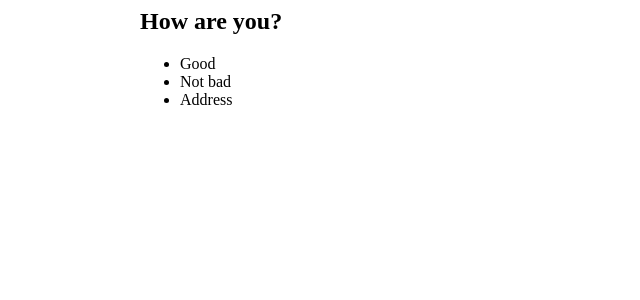
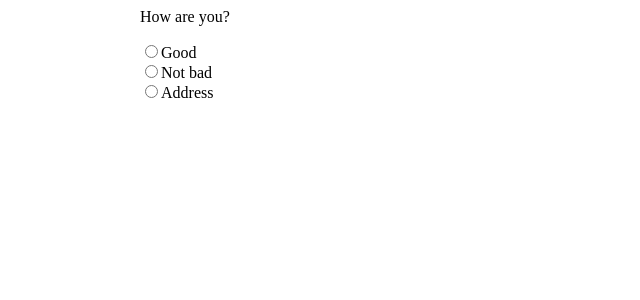
Before and after one commit to abruzzi/state-machine, a React (Vite) app: page /qna in a window 1280 px wide. Shown: the top 300 px of the page, without its empty margins (0-640 px from the left). Built offline with nearby package versions, Linux system fonts and the light colour scheme.

Commit message:
Refactor a little bit

```diff
--- a/src/howareyou.jsx
+++ b/src/howareyou.jsx
@@ -3,7 +3,13 @@ import makeQNA from './qna';
 
 import Address from './address';
 
-const Good = () => <h2>Good</h2>
+const Good = () => {
+    return <div>
+        <h2>Good</h2>
+        <input type="text" value="" placeholder="How good is it?" onChange={() => {}} />
+    </div>
+}
+
 const NotBad = () => <h2>Not bad</h2>
 
 const howareyou = {
--- a/src/qna.jsx
+++ b/src/qna.jsx
@@ -1,23 +1,27 @@
 import React from 'react';
 
 import {
-    BrowserRouter as Router,
-    Route,
+  Route
 } from 'react-router-dom'
 
-const makeQNA = (qna) => ({history, match}) => {
+const makeQNA = (qna) => ({ history, match }) => {
   const handler = (e) => {
     history.push(`${match.path}/${e}`)
   }
 
   return (
     <div>
-        <h2>{qna.question}</h2>
-        <ul>
-          {qna.answers.map((answer, index) => <li key={index} onClick={() => handler(answer.value)}>{answer.label}</li>)}
-        </ul>
+      <p>{qna.question}</p>
       {
-          qna.answers.map((answer, index) => <Route key={index} path={`${match.path}/${answer.value}`} component={answer.next}/>)
+        qna.answers.map((answer, index) => {
+          return (<div key={index}>
+            <input type="radio" id={`${qna.name}-${index}`} name={`${qna.name}`} value={answer.value} onClick={() => handler(answer.value)} />
+            <label htmlFor={`${qna.name}-${index}`}>{answer.label}</label>
+          </div>)
+        })
+      }
+      {
+        qna.answers.map((answer, index) => <Route key={index} path={`${match.path}/${answer.value}`} component={answer.next} />)
       }
     </div>
   )
```
Lines whose indentation alone changed are shown as unchanged.
